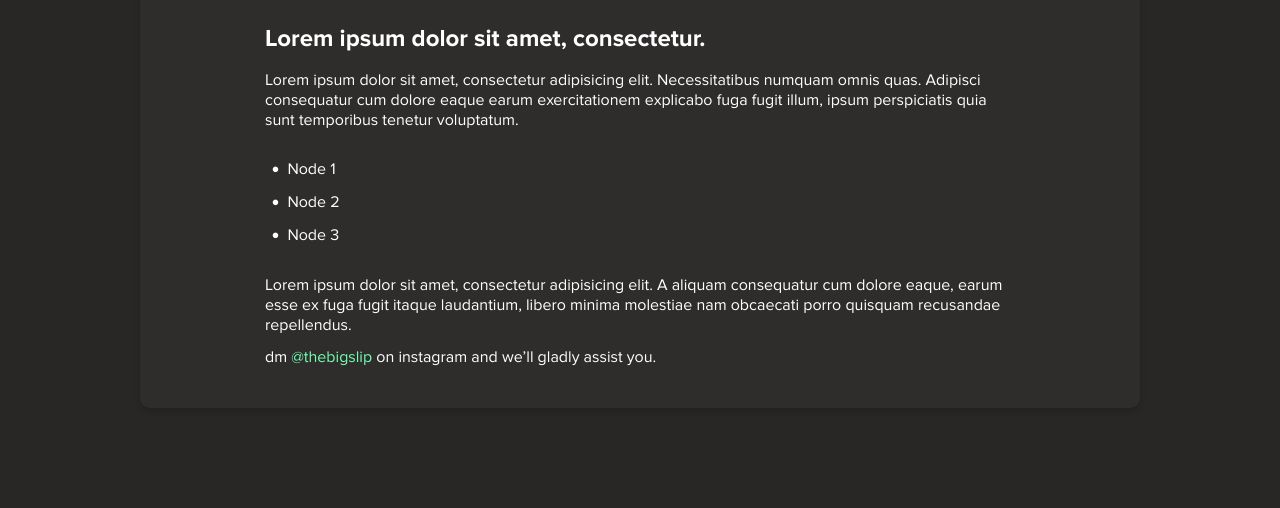
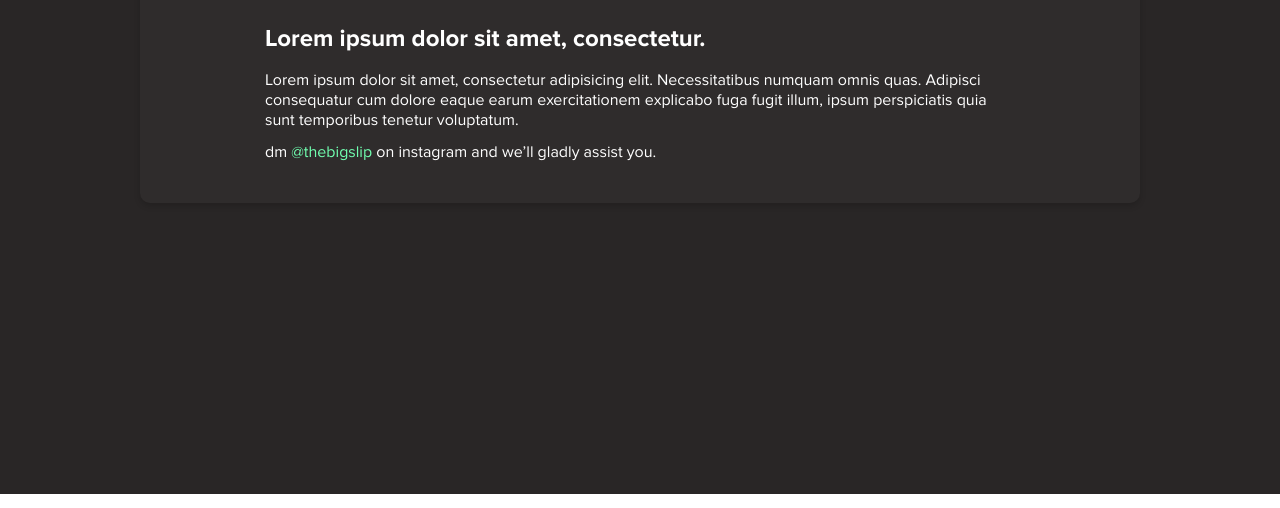
Before and after one commit to AlyStoned/cp, a plain HTML site: page bets.html in a window 1280 px wide. Shown: the part 306-814 px from the top of the page. Drawn offline with Linux system fonts and the light colour scheme.

Commit message:
Update bets.html

```diff
--- a/bets.html
+++ b/bets.html
@@ -42,14 +42,7 @@
               <h3>Lorem ipsum dolor sit amet, consectetur.</h3>
               <p>Lorem ipsum dolor sit amet, consectetur adipisicing elit. Necessitatibus numquam omnis quas. Adipisci consequatur cum dolore eaque earum exercitationem explicabo fuga fugit illum, ipsum perspiciatis quia sunt temporibus tenetur voluptatum.</p>
 
-              <ul>
-                <li>Node 1</li>
-                <li>Node 2</li>
-                <li>Node 3</li>
-              </ul>
-
-              <p>Lorem ipsum dolor sit amet, consectetur adipisicing elit. A aliquam consequatur cum dolore eaque, earum esse ex fuga fugit itaque laudantium, libero minima molestiae nam obcaecati porro quisquam recusandae repellendus.</p>
-              <p>dm
+                          <p>dm
                   <a class="link"
                      target="_blank"
                      title="thebigslip"
```
